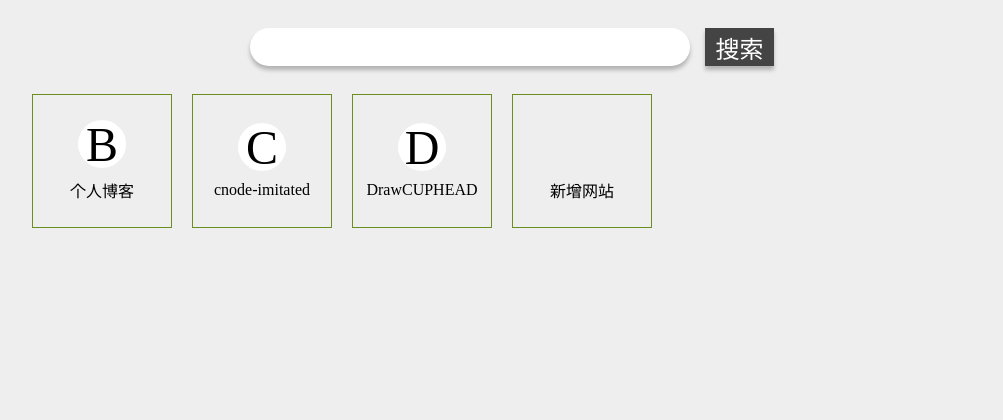
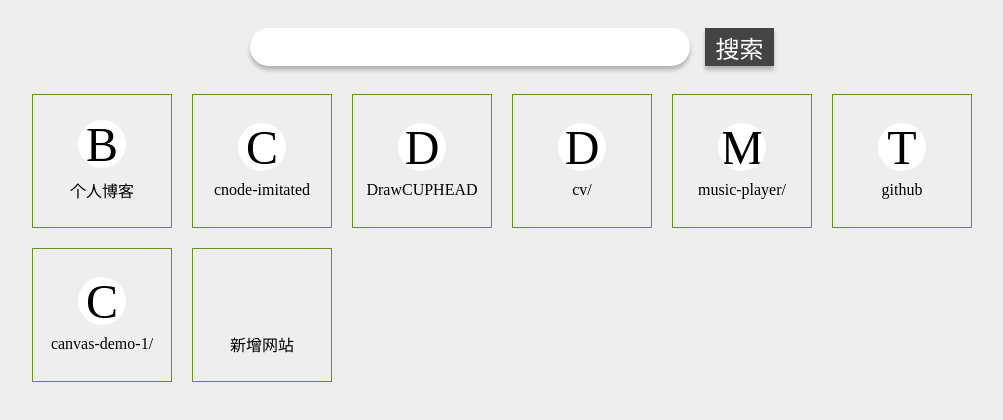
Before and after one commit to gzygzy00/nav-demo-1, a website: page src/index.html in a window 1280 px wide. Shown: the whole page, without its empty margins (128-1131 px from the left). Drawn offline with nearby package versions, Linux system fonts and the light colour scheme.

Commit message:
更新初始导航

```diff
--- a/src/main.js
+++ b/src/main.js
@@ -29,6 +29,22 @@ const hashMap = initSites || [
     url: 'https://gzygzy00.github.io/DrawCUPHEAD/dist/index.html',
     logo: 'D'
   },
+  {
+    url: 'https://gzygzy00.github.io/cv/',
+    logo: 'D'
+  },
+  {
+    url: 'https://gzygzy00.github.io/music-player/',
+    logo: 'M'
+  },
+  {
+    url: 'https://github.com/gzygzy00/DB_top250',
+    logo: 'T'
+  },
+  {
+    url: 'https://gzygzy00.github.io/canvas-demo-1/',
+    logo: 'C'
+  },
 ];
 
 // 正则
@@ -37,8 +53,8 @@ const simplify = (str) => {
     return '个人博客';
   } else if (str.indexOf('https://gzygzy00.github.io/') >= 0 && str !== 'https://gzygzy00.github.io/') {
     return str.replace('https://gzygzy00.github.io/', '')
-      .replace(/\/dist\/.*$/, '')
-  }else{
+      .replace(/\/dist\/.*$/, '');
+  } else {
     return str.replace('https://', '')
       .replace('http://', '')
       .replace('www.', '')
```
Also changed, not shown: dist/index.html, 2 other files.
